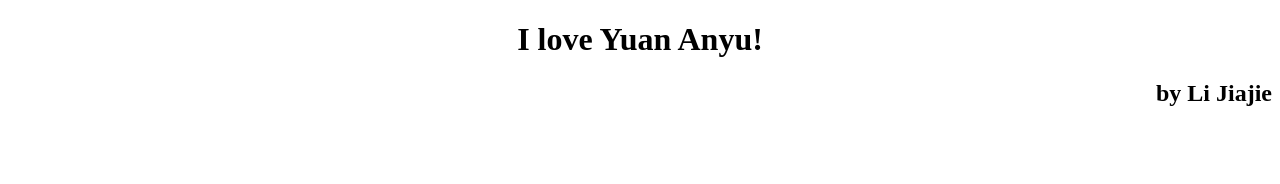
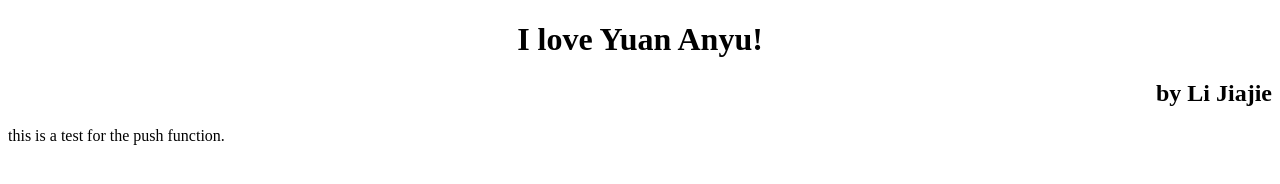
Before and after one commit to JayJudge/JayJudge.github.io, a plain HTML site: page index.html in a window 1280 px wide. Drawn offline with Linux system fonts and the light colour scheme.

Commit message:
just a test

```diff
--- a/index.html
+++ b/index.html
@@ -13,12 +13,11 @@
   <h2 align = 'right'>
     by Li Jiajie
   </h2>
-<table>
+<p>
+this is a test for the push function.
+</p>
 
 
 
-
-
-</table>
 </body>
 </html>
```
